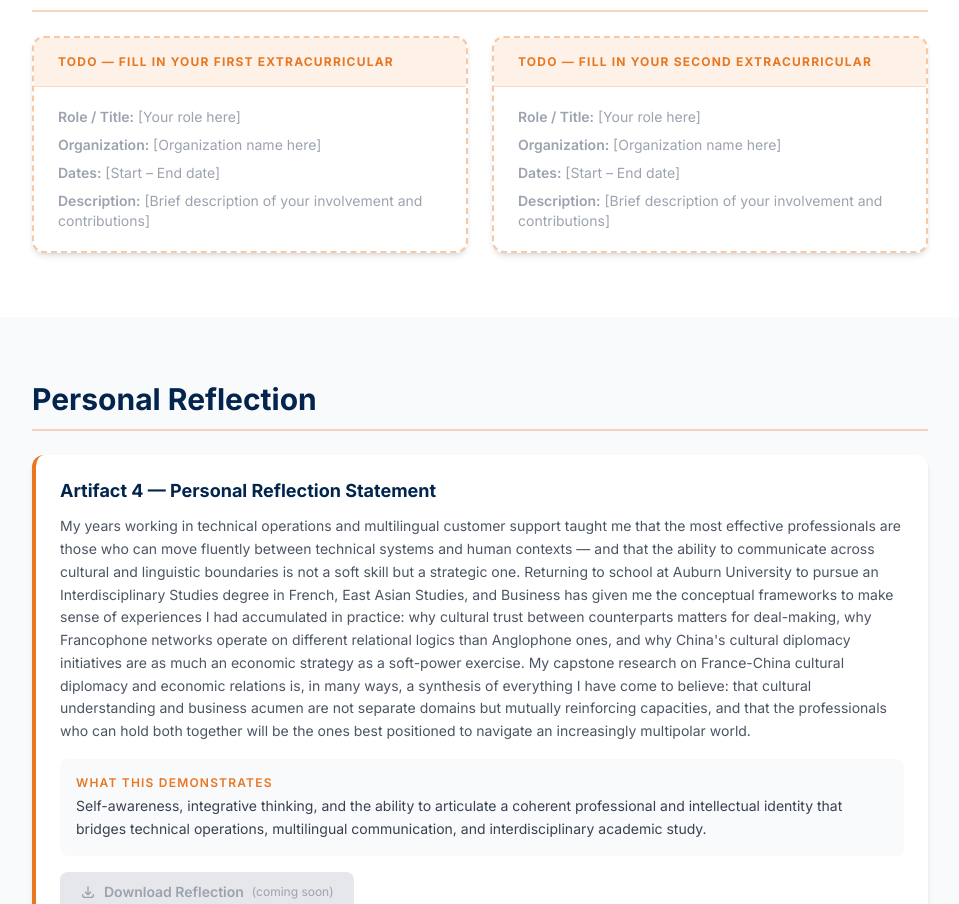
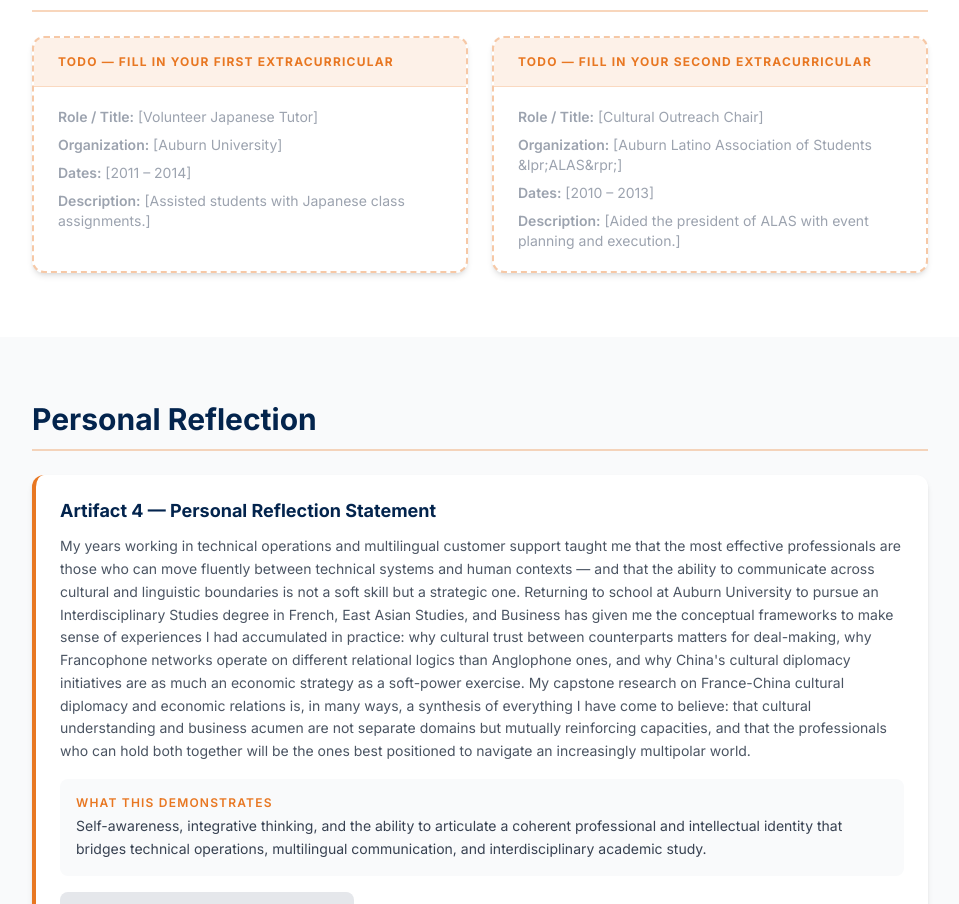
Before and after one commit to jmarq019/eportfolio, a React (Vite) app: page /experience in a window 1280 px wide. Shown: the part 2116-3020 px from the top of the page, without its empty margins (160-1119 px from the left). Built offline with nearby package versions, Linux system fonts and the light colour scheme.

Commit message:
filling out extracurricular cards

```diff
--- a/src/pages/Experience.jsx
+++ b/src/pages/Experience.jsx
@@ -183,10 +183,10 @@ export default function Experience() {
                 </p>
               </div>
               <div className="px-6 py-5 flex-1 space-y-2 text-gray-400 text-sm">
-                <p><span className="font-semibold">Role / Title:</span> [Your role here]</p>
-                <p><span className="font-semibold">Organization:</span> [Organization name here]</p>
-                <p><span className="font-semibold">Dates:</span> [Start – End date]</p>
-                <p><span className="font-semibold">Description:</span> [Brief description of your involvement and contributions]</p>
+                <p><span className="font-semibold">Role / Title:</span> [Volunteer Japanese Tutor]</p>
+                <p><span className="font-semibold">Organization:</span> [Auburn University]</p>
+                <p><span className="font-semibold">Dates:</span> [2011 – 2014]</p>
+                <p><span className="font-semibold">Description:</span> [Assisted students with Japanese class assignments.]</p>
               </div>
             </div>
 
@@ -205,10 +205,10 @@ export default function Experience() {
                 </p>
               </div>
               <div className="px-6 py-5 flex-1 space-y-2 text-gray-400 text-sm">
-                <p><span className="font-semibold">Role / Title:</span> [Your role here]</p>
-                <p><span className="font-semibold">Organization:</span> [Organization name here]</p>
-                <p><span className="font-semibold">Dates:</span> [Start – End date]</p>
-                <p><span className="font-semibold">Description:</span> [Brief description of your involvement and contributions]</p>
+                <p><span className="font-semibold">Role / Title:</span> [Cultural Outreach Chair]</p>
+                <p><span className="font-semibold">Organization:</span> [Auburn Latino Association of Students &lpr;ALAS&rpr;]</p>
+                <p><span className="font-semibold">Dates:</span> [2010 – 2013]</p>
+                <p><span className="font-semibold">Description:</span> [Aided the president of ALAS with event planning and execution.]</p>
               </div>
             </div>
 
```
